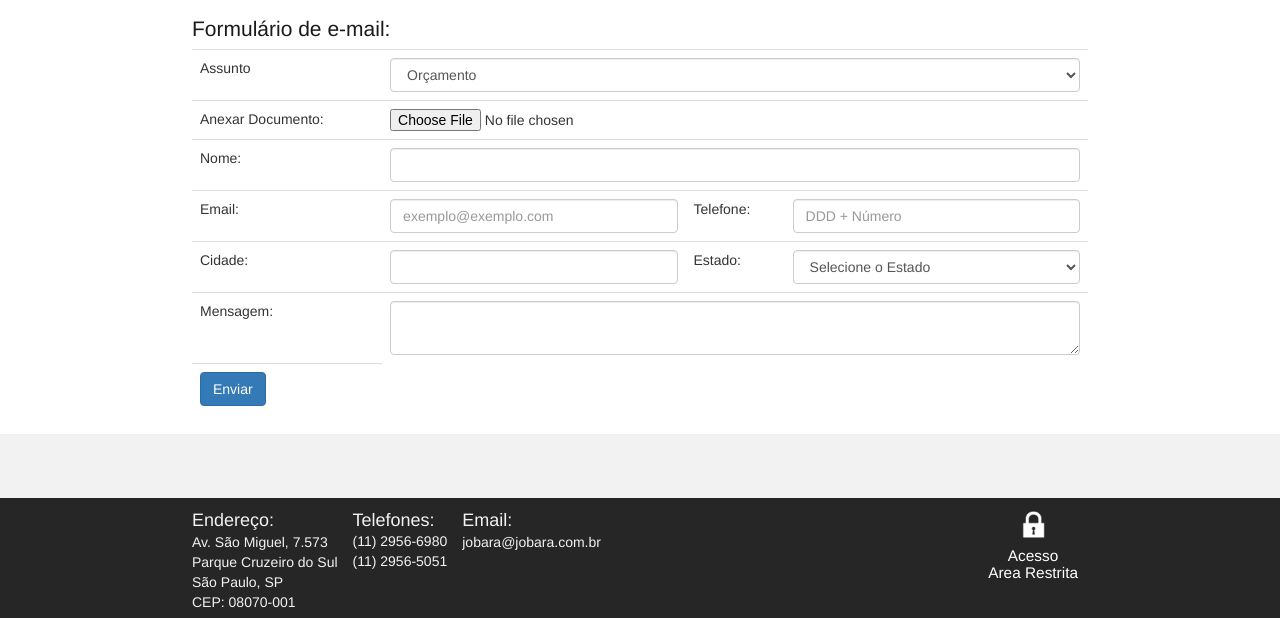
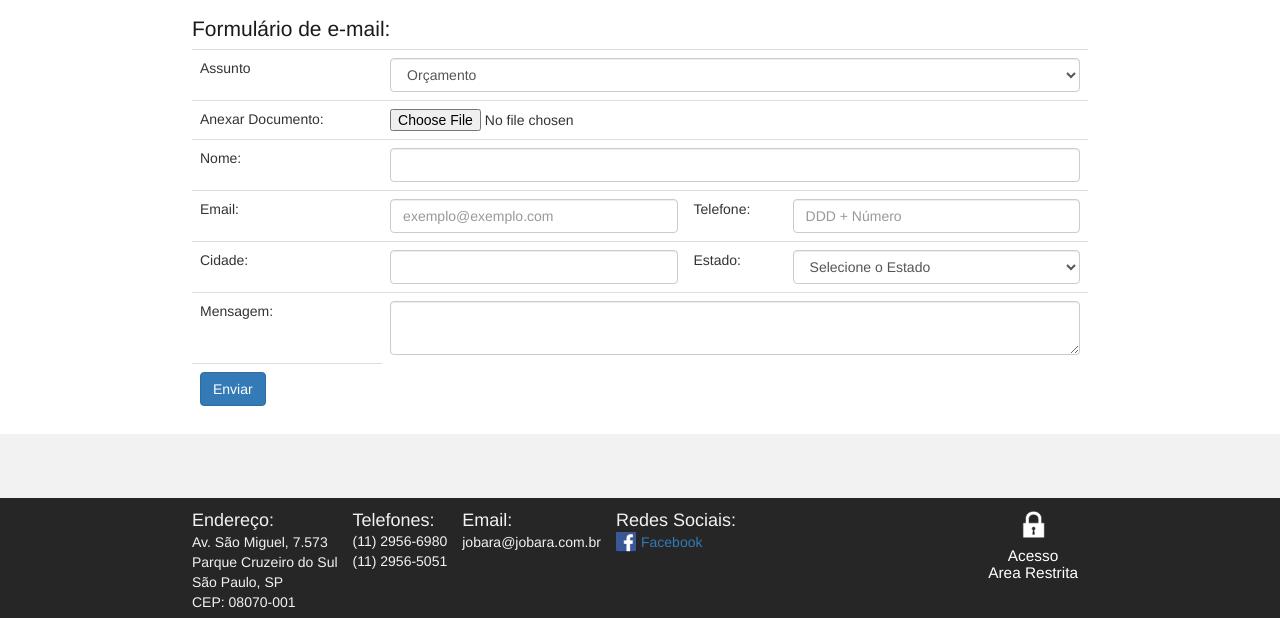
Before and after one commit to andrebonetti/Jobara, a CodeIgniter app: page /index.php/contato/index in a window 1280 px wide. Shown: the part 336-954 px from the top of the page. Run offline with CodeIgniter, Linux system fonts and the light colour scheme; style sheets or scripts are compiled from the project's sources.

Commit message:
Update 2016-11-21
Facebook Link Adicionado

```diff
--- a/application/views/frames/footer.php
+++ b/application/views/frames/footer.php
@@ -1,137 +1,81 @@
 			<footer>
-
 				<div class="myContainer">
-
 			    	<div class="fot fot-1">
-
 						<div class="subfot sub1-1">
-
                             <h4>Endereço:</h4>
 
-
-
                             Av. São Miguel, 7.573<br>
-
                             Parque Cruzeiro do Sul<br>
-
                             São Paulo, SP<BR>
-
                             CEP: 08070-001
 
-
-
+						</div>
+                        <div class="subfot sub1-2">
+                            <h4>Telefones:</h4>
+                            (11) 2956-6980<br>
+                            (11) 2956-5051
 						</div>
 
                         <div class="subfot sub1-2">
-
-                            <h4>Telefones:</h4>
-
-                            (11) 2956-6980<br>
-
-                            (11) 2956-5051
-
+                            <h4>Email:</h4>
+                            jobara@jobara.com.br
 						</div>
 
-
-
-                        <div class="subfot sub1-2">
-
-                            <h4>Email:</h4>
-
-                            jobara@jobara.com.br
+                        <div class="subfot sub1-2 redes-sociais">
+                            <h4>Redes Sociais:</h4>
+                            <div class="social">
+                                <a href="https://www.facebook.com/jobaraimoveis/?fref=ts" target="_blank">
+                                    <img src="<?= base_url("img/facebook.png")?>" alt="Facebook Jobara Compra Aluguel Imóveis">
+                                    <p>Facebook</p>
+                                </a>
+                            </div>
 
 						</div>
 
 			     	</div>
 
-
-
 			        <div class="fot login">
-
 			        	<?=anchor("#","<img src='".base_url('img/cadeado_icon.png')."' alt='acesso restrito jobara imoveis'>
-
 				        <h4>Acesso<br>Area Restrita</h4>",array(
-
 				        	"id"=>"modal_login",
-
                             "data-toggle"=>"modal",
-
                             "data-target"=>".bs-example-modal-sm",
-
                             "tabindex"=>"-1",
-
                             "data-whatever"=>"@getbootstrap"))?>
-
 			        </div>
-
 				</div>
-
 			</footer>
-
 		</section>
 
-
-
         <div class="modal fade bs-example-modal-sm" tabindex="-1" role="dialog" aria-labelledby="mySmallModalLabel" aria-hidden="true">
-
         <div class="modal-dialog modal-sm">
-
             <div class="modal-content">
-
                 <div class="modal-header">
-
                     <button type="button" class="close" data-dismiss="modal" aria-label="Close"><span aria-hidden="true">&times;</span></button>
-
                     <h4 class="modal-title" id="exampleModalLabel">Acesso a Área restrita</h4>
-
                 </div>
 
-
-
                 <?= form_open("adm/signin")?>
-
 	                <div class="modal-body">
 
-
-
 	                        <label>Login:</label>
-
 	                        <input type="text" class="form-control" name="usuario" required autofocus>
 
-
-
 	                        <label>Senha:</label>
-
 	                        <input type="password" class="form-control" name="senha" required><br>
 
-
-
 	                </div>
-
 	                <div class="modal-footer">
-
                         <input type="submit" class="btn btn-primary" value="Entrar">
-
 	                    <button type="button" class="btn btn-danger" data-dismiss="modal">Cancelar</button>
-
 	                </div>
-
                 <?= form_close()?>
 
-
-
             </div>
-
         </div>
-
         </div>
 
 
 
-
-
-
-
 	</body>
-
 </html>
--- a/less/index.less
+++ b/less/index.less
@@ -1047,6 +1047,31 @@ footer{
 
             h4{margin:0 0 1% 0;}
         }
+
+        .redes-sociais{
+            display: table;
+
+            .social:extend(.full-container){
+                margin-top: 2px;
+
+                a:extend(.full-container){
+
+                    img{
+                        float: left;
+                        margin-right: 5px;
+                        width: 20px;
+                    }
+
+                    p{
+                    }
+                }
+                a:hover{
+                    text-decoration: none;
+                }
+
+            }
+
+        }
     }
 
     .login{
```
Also changed, not shown: css/index.css, img/facebook.png (added).
